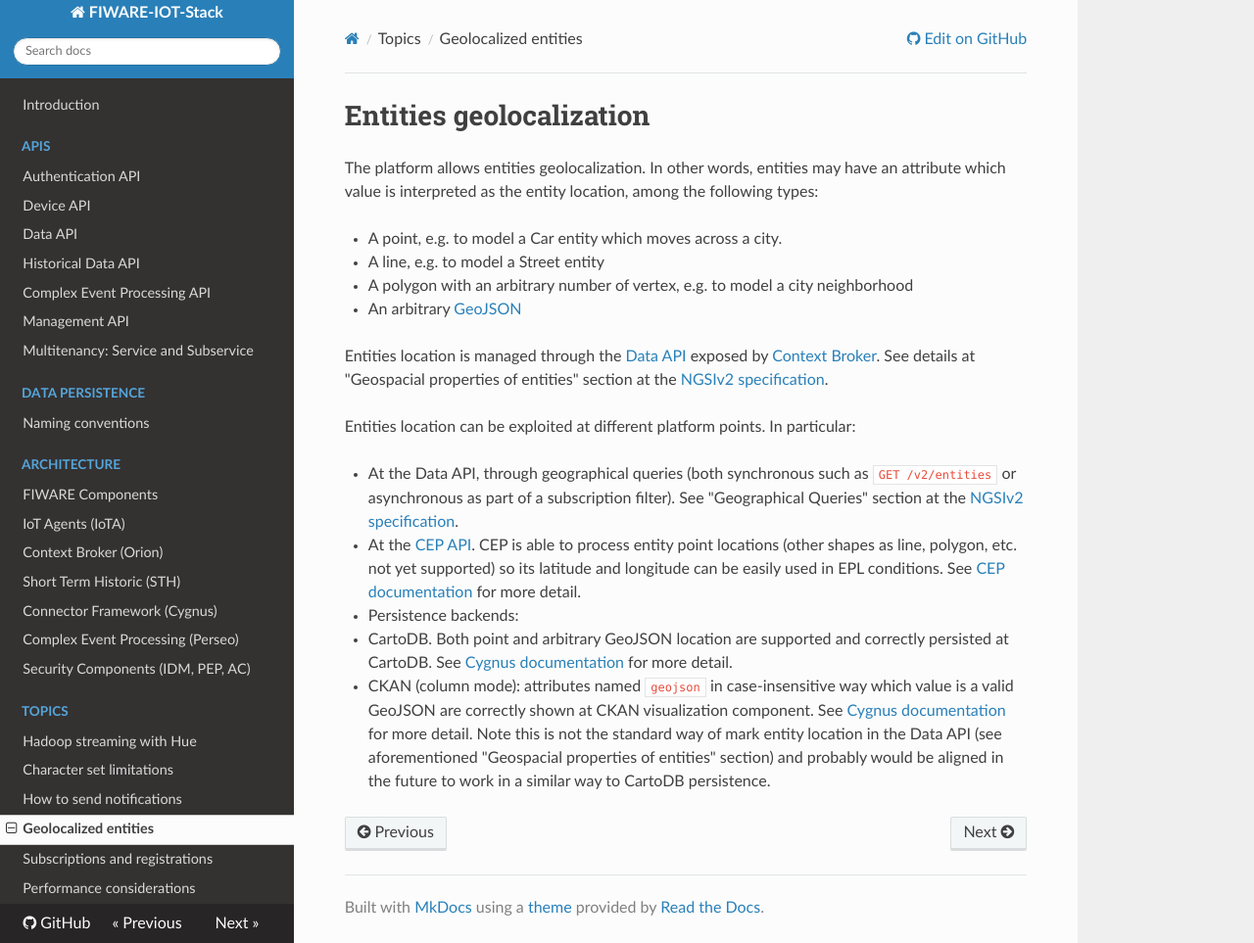
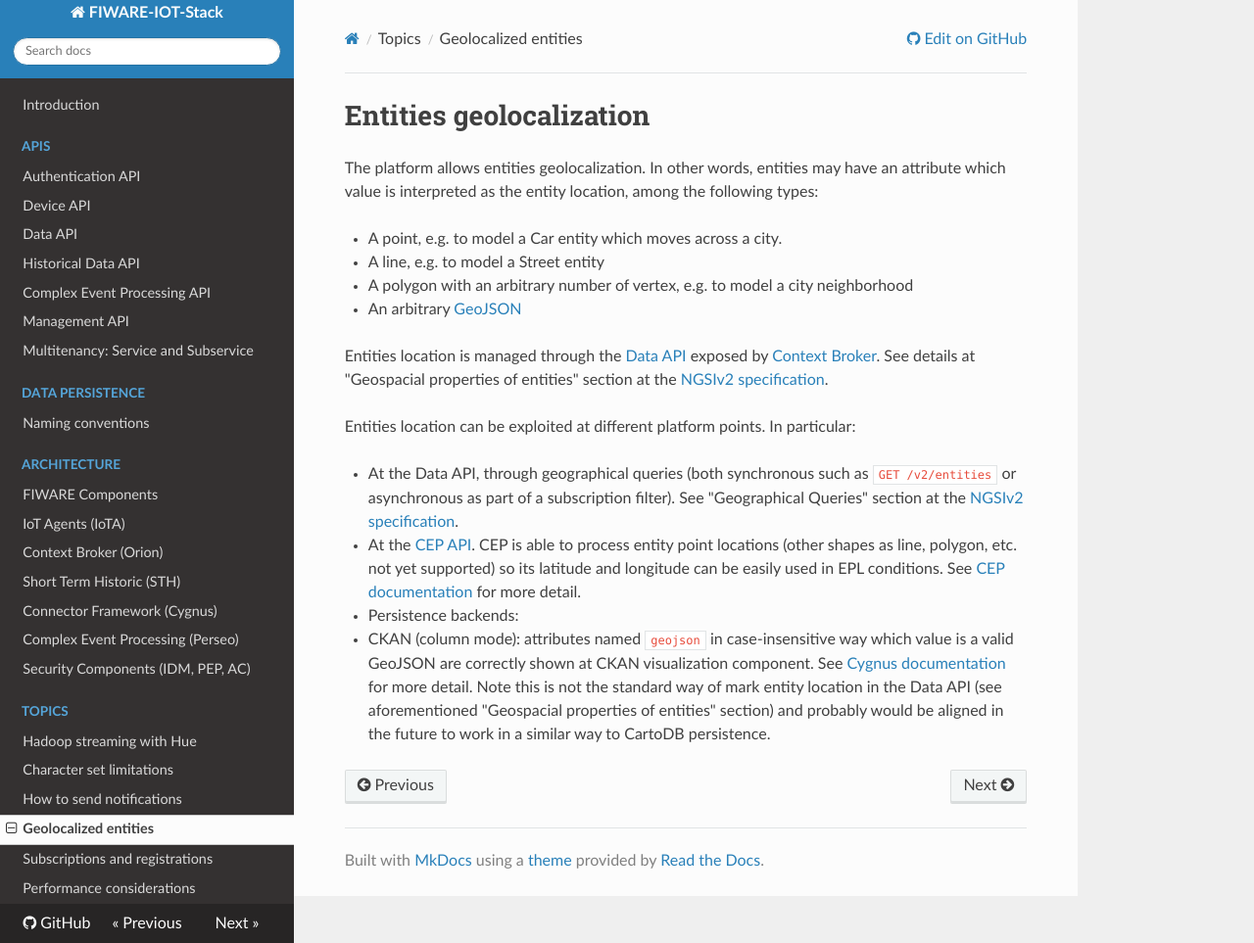
Before and after one commit to telefonicaid/thinking-cities, an MkDocs documentation site: the page built from docs/topics/geolocalized_entities.md, in a window 1280 px wide and 963 px high. Shown: the whole window at 98% size. Built offline with MkDocs 1.6.1, drawn with Linux system fonts in a browser that asks for light colours; nearby versions of some CDN libraries; old or Windows-style settings are respelled for this version of MkDocs; some of the changed lines change nothing that is shown.

Commit message:
FIX commented information about CartoDB as it is not yet ready for production

```diff
--- a/docs/topics/geolocalized_entities.md
+++ b/docs/topics/geolocalized_entities.md
@@ -18,9 +18,14 @@
   (other shapes as line, polygon, etc. not yet supported) so its latitude and
   longitude can be easily used in EPL conditions. See [CEP documentation](https://github.com/telefonicaid/perseo-fe/blob/master/documentation/plain_rules.md#location-fields) for more detail.
 - Persistence backends:
-  - CartoDB. Both point and arbitrary GeoJSON location are supported and correctly persisted
-    at CartoDB. See [Cygnus documentation](http://fiware-cygnus.readthedocs.io/en/master/cygnus-ngsi/flume_extensions_catalogue/ngsi_cartodb_sink/index.html#section2.3.6) for more detail.
   - CKAN (column mode): attributes named `geojson` in case-insensitive way which value is
     a valid GeoJSON are correctly shown at CKAN visualization component. See [Cygnus documentation](http://fiware-cygnus.readthedocs.io/en/master/cygnus-ngsi/xxxx) for more detail. Note this is
     not the standard way of mark entity location in the Data API (see aforementioned "Geospacial properties of entities" section) and probably would be aligned in the
     future to work in a similar way to CartoDB persistence.
+
+<!--
+To include in the Persisente backends section, once CartoDB sink would be ready for production usage:
+
+  - CartoDB. Both point and arbitrary GeoJSON location are supported and correctly persisted
+    at CartoDB. See [Cygnus documentation](http://fiware-cygnus.readthedocs.io/en/master/cygnus-ngsi/flume_extensions_catalogue/ngsi_cartodb_sink/index.html#section2.3.6) for more detail.
+-->
```
